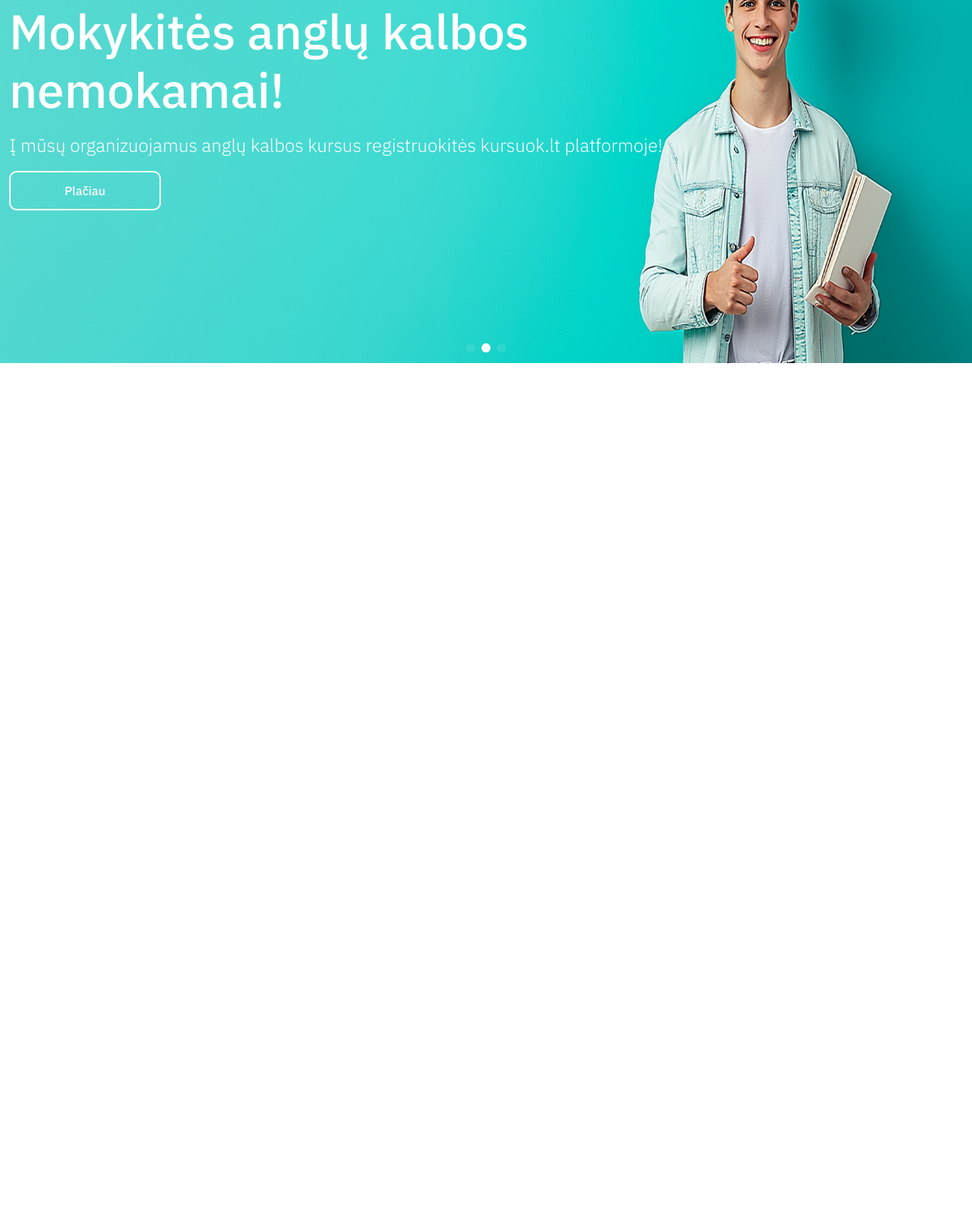
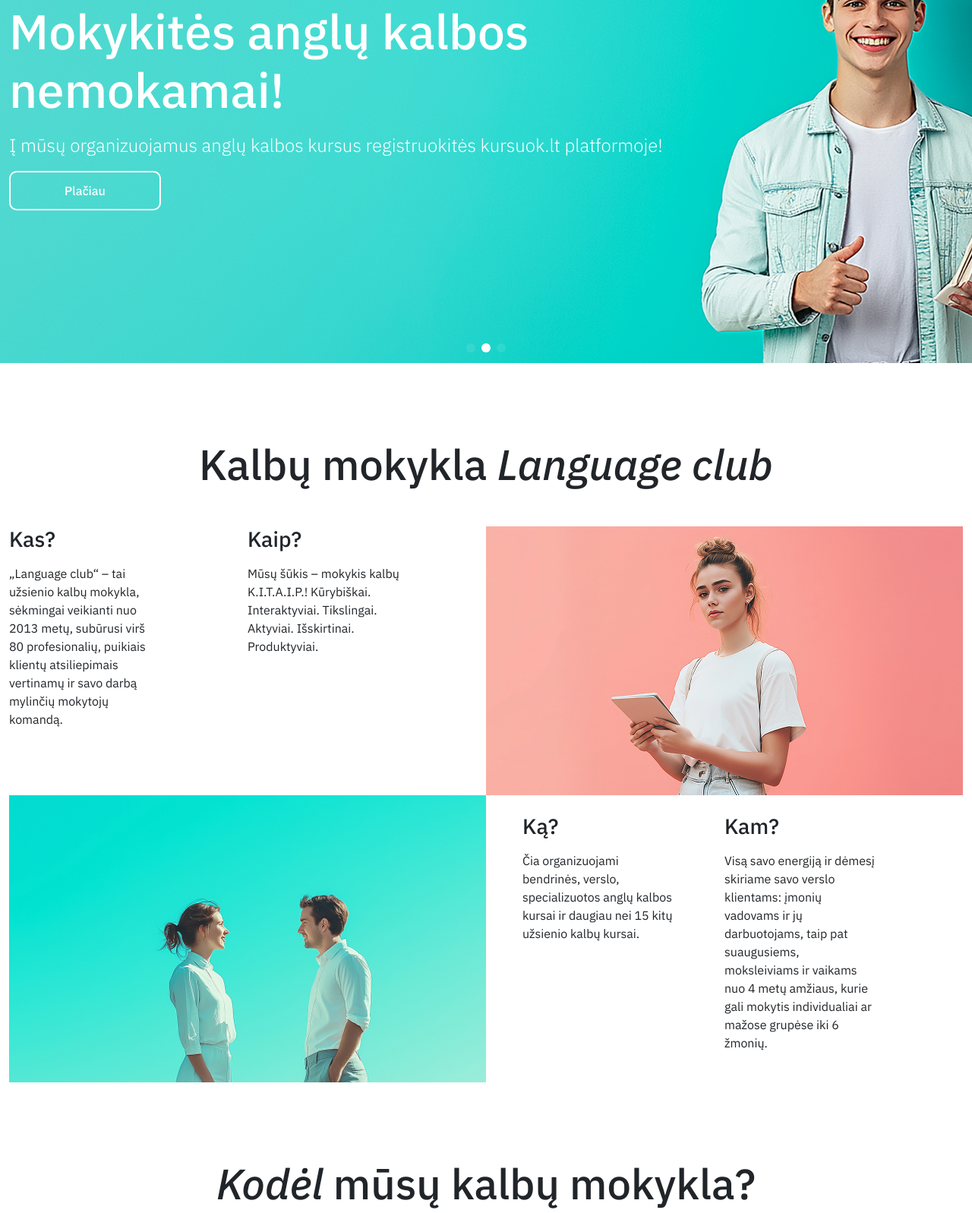
Before and after one commit to Ginjak/Language-Club-V2, a plain HTML site: page index.html in a window 1280 px wide. Shown: the part 440-2037 px from the top of the page at 76% size. Before the commit the page ends 918 px from the top, so only its background shows below. Drawn offline with nearby package versions, Linux system fonts and the light colour scheme.

Commit message:
kas ir kaip section

```diff
--- a/index.html
+++ b/index.html
@@ -208,11 +208,11 @@
             <div
               class="main-container px-12 h-100 d-flex flex-column justify-content-center"
             >
-              <h2
+              <h3
                 class="heading max-w-943 fw-500 fs-64 white-txt-color mb-3 position-relative z-2"
               >
                 Ypatingas pasiūlymas individualioms pamokoms
-              </h2>
+              </h3>
               <p class="white-txt-color position-relative z-2 fs-4 fw-light">
                 Gaukite 2 individualias pamokas DOVANŲ, kurių vertė 70 eurų.
               </p>
@@ -229,11 +229,11 @@
             <div
               class="main-container px-12 h-100 d-flex flex-column justify-content-center"
             >
-              <h2
+              <h3
                 class="heading max-w-943 fw-500 fs-64 white-txt-color mb-3 position-relative z-2"
               >
                 Mokykitės anglų kalbos nemokamai!
-              </h2>
+              </h3>
               <p class="white-txt-color position-relative z-2 fs-4 fw-light">
                 Į mūsų organizuojamus anglų kalbos kursus registruokitės
                 kursuok.lt platformoje!
@@ -251,11 +251,11 @@
             <div
               class="main-container px-12 h-100 d-flex flex-column justify-content-center"
             >
-              <h2
+              <h3
                 class="heading max-w-732 fw-500 fs-64 white-txt-color mb-3 position-relative z-2"
               >
                 Kviečiame mokytis anglų kalbos a1.1 lygio grupėje!
-              </h2>
+              </h3>
               <p class="white-txt-color position-relative z-2 fs-4 fw-light">
                 Gaukite 100 Eur nuolaidą!
               </p>
@@ -275,6 +275,73 @@
       </div>
     </section>
     <!-- Hero pabaiga -->
+    <!-- Kas ir kaip section pradzia -->
+    <section class="pt-100">
+      <h2 class="fw-500 fs-56 text-center main-container px-12 mb-5">
+        Kalbų mokykla <span class="fst-italic">Language club</span>
+      </h2>
+      <div class="d-flex main-container px-12">
+        <div class="col-6 d-flex justify-content-between">
+          <div class="col-6 d-flex flex-column pe-3">
+            <h5 class="fw-500 fs-3 mb-3">Kas?</h5>
+            <p class="max-w-200 fs-6">
+              „Language club“ – tai užsienio kalbų mokykla, sėkmingai veikianti
+              nuo 2013 metų, subūrusi virš 80 profesionalių, puikiais klientų
+              atsiliepimais vertinamų ir savo darbą mylinčių mokytojų komandą.
+            </p>
+          </div>
+          <div class="col-6 d-flex flex-column pe-5">
+            <h5 class="fw-500 fs-3 mb-3">Kaip?</h5>
+            <p class="max-w-200 fs-6">
+              Mūsų šūkis – mokykis kalbų K.I.T.A.I.P.! Kūrybiškai.
+              Interaktyviai. Tikslingai. Aktyviai. Išskirtinai. Produktyviai.
+            </p>
+          </div>
+        </div>
+        <div class="position-relative col-6 min-h-354">
+          <img
+            src="./img/kas_ir_kaip_1.jpg"
+            alt="Image"
+            class="img-cover position-absolute top-0"
+          />
+        </div>
+      </div>
+      <div class="d-flex flex-row-reverse main-container px-12">
+        <div class="col-6 d-flex justify-content-between px-5 py-4">
+          <div class="col-6 d-flex flex-column pe-3">
+            <h5 class="fw-500 fs-3 mb-3">Ką?</h5>
+            <p class="max-w-200 fs-6">
+              Čia organizuojami bendrinės, verslo, specializuotos anglų kalbos
+              kursai ir daugiau nei 15 kitų užsienio kalbų kursai.
+            </p>
+          </div>
+          <div class="col-6 d-flex flex-column">
+            <h5 class="fw-500 fs-3 mb-3">Kam?</h5>
+            <p class="max-w-200 fs-6">
+              Visą savo energiją ir dėmesį skiriame savo verslo klientams:
+              įmonių vadovams ir jų darbuotojams, taip pat suaugusiems,
+              moksleiviams ir vaikams nuo 4 metų amžiaus, kurie gali mokytis
+              individualiai ar mažose grupėse iki 6 žmonių.
+            </p>
+          </div>
+        </div>
+        <div class="position-relative col-6 min-h-354">
+          <img
+            src="./img/kas_ir_kaip_2.jpg"
+            alt="Image"
+            class="img-cover position-absolute top-0"
+          />
+        </div>
+      </div>
+    </section>
+    <!-- Kas ir kaip section pabaiga -->
+    <!-- Kodel musu kalbu mokykla section pradzia -->
+    <section class="pt-100">
+      <h2 class="fw-500 fs-56 text-center main-container px-12 mb-5">
+        <span class="fst-italic">Kodėl</span> mūsų kalbų mokykla?
+      </h2>
+    </section>
+    <!-- Kodel musu kalbu mokykla section pabaiga -->
     <script
       src="https://cdn.jsdelivr.net/npm/bootstrap@5.0.2/dist/js/bootstrap.bundle.min.js"
       integrity="sha384-MrcW6ZMFYlzcLA8Nl+NtUVF0sA7MsXsP1UyJoMp4YLEuNSfAP+JcXn/tWtIaxVXM"
--- a/styles.css
+++ b/styles.css
@@ -47,6 +47,9 @@ a:hover {
   font-size: 18px;
 }
 
+.fs-56 {
+  font-size: 56px;
+}
 .fs-64 {
   font-size: 64px;
 }
@@ -89,6 +92,10 @@ a:hover {
   padding-right: 12px;
 }
 
+.pt-100 {
+  padding-top: 100px;
+}
+
 /* Max width */
 .max-w-40 {
   max-width: 40px;
@@ -97,6 +104,7 @@ a:hover {
 .max-w-200 {
   max-width: 200px;
 }
+
 .max-w-732 {
   max-width: 732px;
 }
@@ -104,11 +112,23 @@ a:hover {
   max-width: 943px;
 }
 
+/* Min height */
+
+.min-h-354 {
+  min-height: 354px;
+}
+
 /* Z index */
 .z-2 {
   z-index: 2;
 }
 
+/* Images */
+.img-cover {
+  object-fit: cover;
+  width: 100%;
+  height: 100%;
+}
 /* Buttons */
 
 .main-btn {
@@ -163,13 +183,6 @@ header .navbar .link.active {
 }
 /* Hero */
 
-/* #hero {
-  max-height: 676px;
-} */
-
-#hero img {
-  width: 100%;
-}
 #hero .swiper .swiper-pagination-bullet {
   background: var(--white);
   width: 12px;
@@ -185,6 +198,7 @@ header .navbar .link.active {
 
 #hero img {
   position: absolute;
+  object-fit: cover;
   top: 0;
   width: 100%;
   height: 100%;
@@ -193,3 +207,5 @@ header .navbar .link.active {
   height: 676px;
   position: relative;
 }
+
+/* Kas ir kaip section */
```
Also changed, not shown: img/kas_ir_kaip_1.jpg (added), img/kas_ir_kaip_2.jpg (added).
